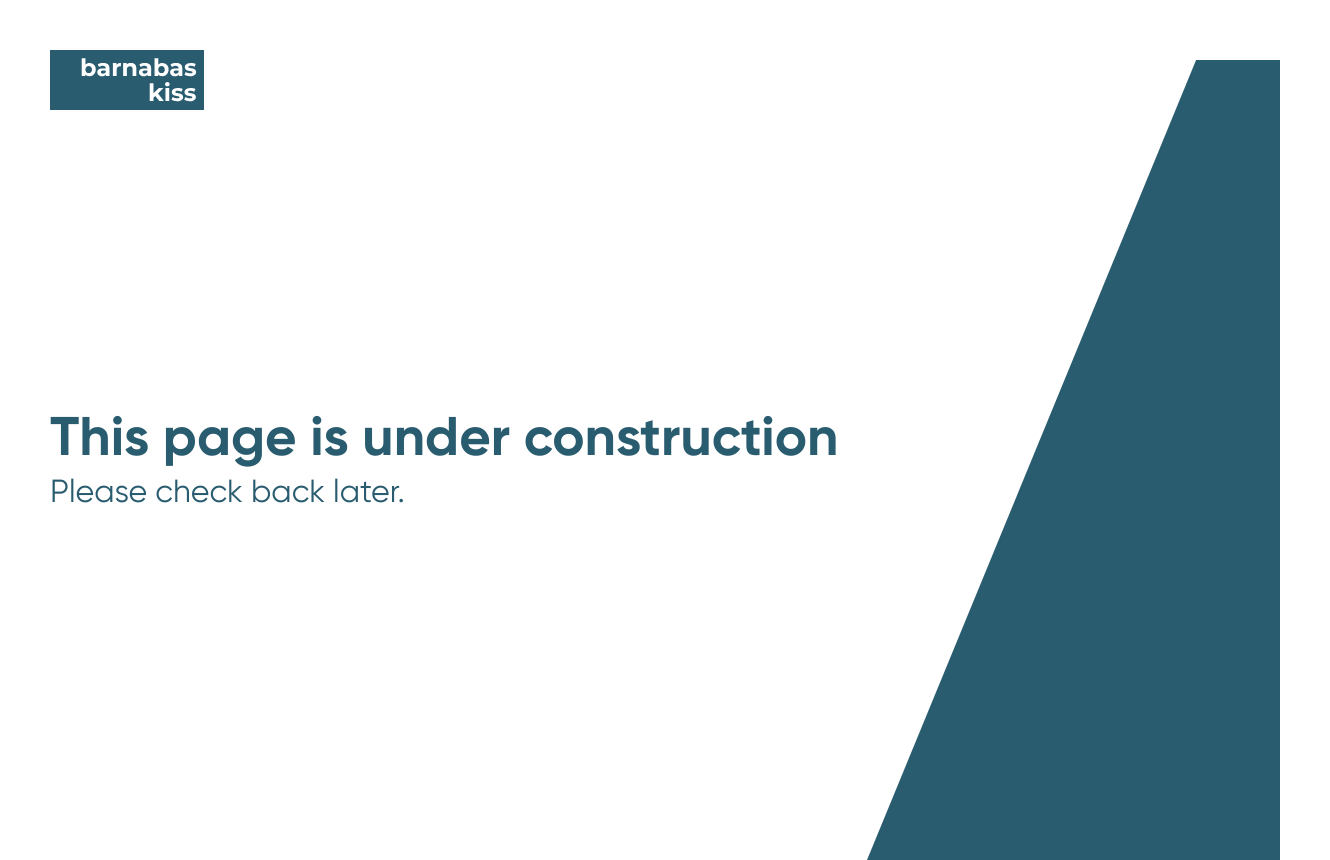
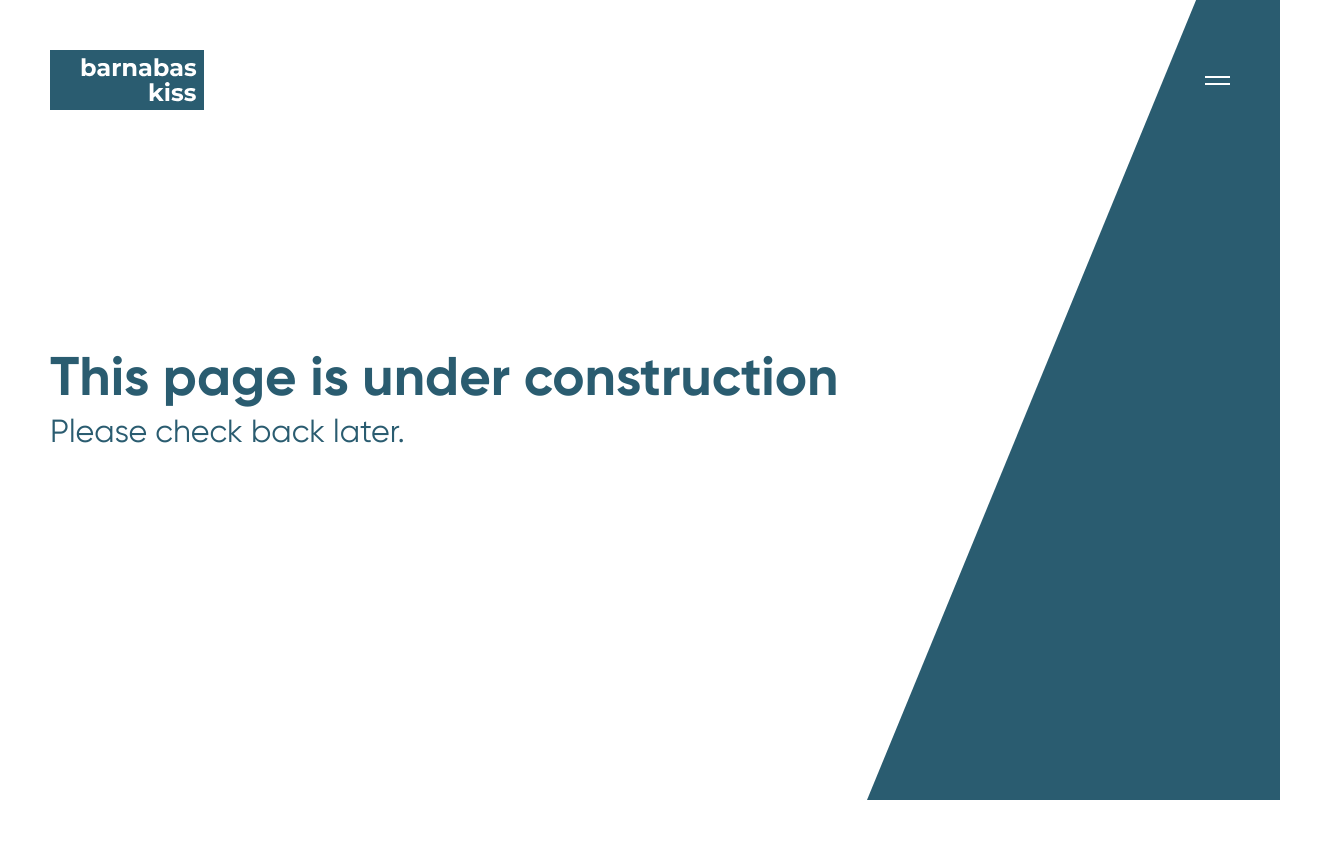
Before and after one commit to Sxribe/barnabaskiss.com, a Next.js app: page /portfolio in a window 1280 px wide. Shown: the whole page, 1330 px wide, since content can reach past the window. After the commit the page ends 800 px from the top, so only its background shows below. Built offline with nearby package versions, Linux system fonts and the light colour scheme.

Commit message:
Fix issue (missing abs)

```diff
--- a/pages/contact.tsx
+++ b/pages/contact.tsx
@@ -51,7 +51,7 @@ export default function Contact() {
         <title>Barnabas Kiss | Contact</title>
       </Head>
 
-      <Nav logoStyle="light" hamburgerStyle="light" hamburgerPressed={toggleNav} backDisplayed={true} backPressed={transitionOut} />
+      <Nav logoStyle="light" hamburgerStyle="light" hamburgerPressed={toggleNav} backDisplayed={true} backPressed={transitionOut} abs/>
       <NavCover open={navOpen} />
 
       <motion.main className={styles.inner} variants={introAnimation} initial="hidden" animate={transitioning ? "hidden" : "show"}>
--- a/pages/portfolio.tsx
+++ b/pages/portfolio.tsx
@@ -40,7 +40,7 @@ export default function Home() {
         <title>Barnabás Kiss | Portfolio</title>
       </Head>
 
-      <Nav logoStyle={logoColor} hamburgerStyle="light" hamburgerPressed={() => setSliderOpen(!sliderOpen)}/>
+      <Nav logoStyle={logoColor} hamburgerStyle="light" hamburgerPressed={() => setSliderOpen(!sliderOpen)} abs/>
       <NavCover open={navCoverOpen} />
       <main className={styles.main}>
         <div className={styles.content}>
```
